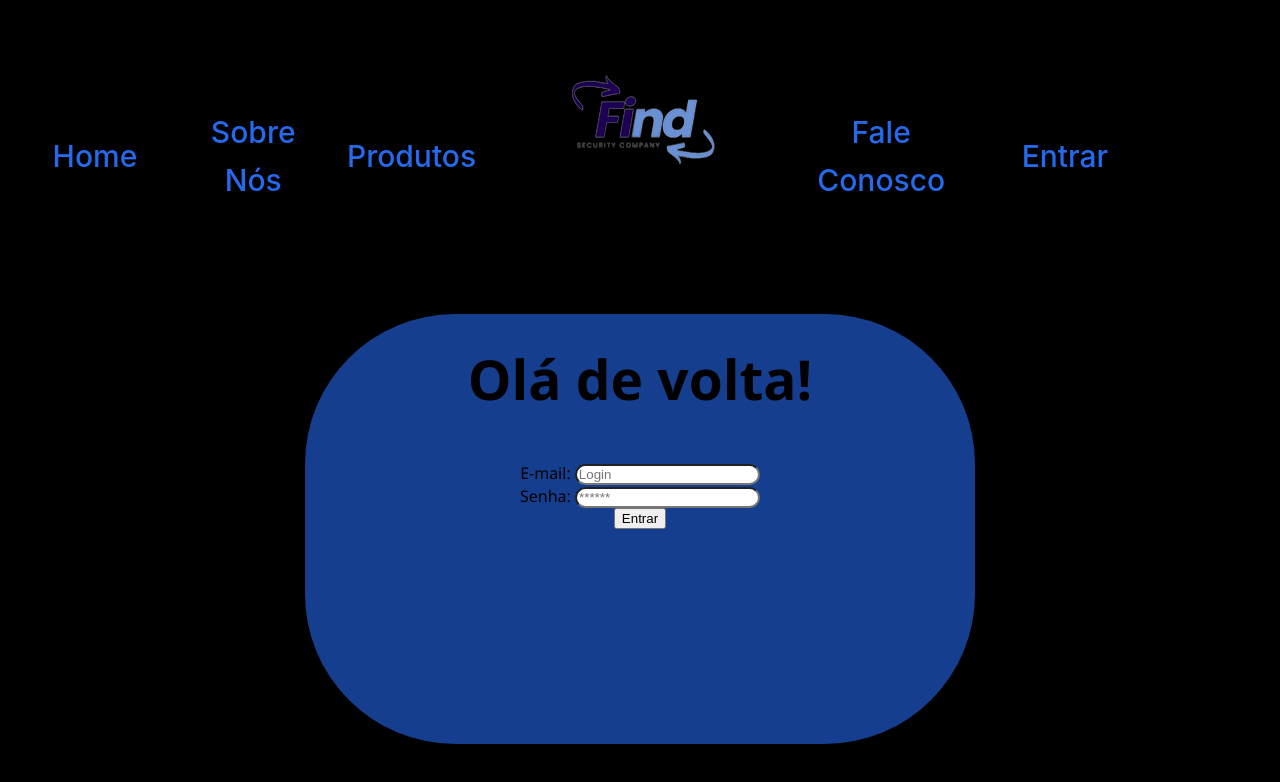
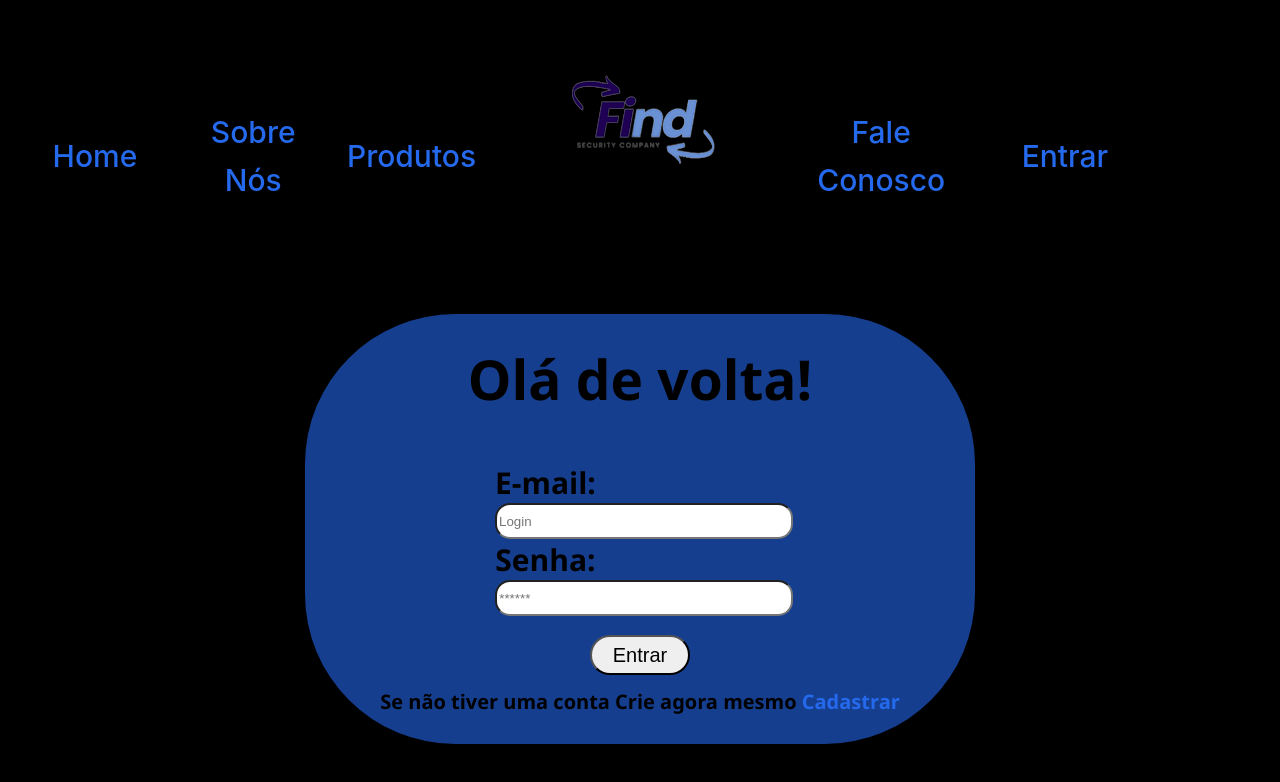
Before and after one commit to DaviRdaSilva/FIND, a website: page site/public/login.html in a window 1280 px wide. Drawn offline with Linux system fonts and the light colour scheme.

Commit message:
Tela de Login

```diff
--- a/site/public/css/style_login.css
+++ b/site/public/css/style_login.css
@@ -80,4 +80,33 @@ body{
 
 .card_login input{
     border-radius: 15px;
+    width: 100%;
+    height: 30px;
 }
+
+.campo span{
+    width: 100%;
+    font-size: 30px;
+    font-weight: 600;
+}
+
+.botao{
+    width: 100px;
+    height: 40px;
+    border-radius: 20px;
+    margin-top: 3%;
+    font-size: 20px;
+    font-weight: 500;
+}
+
+.mesagem{
+    font-size: 20px;
+    color: #000000;
+    margin-top: 2%;
+    font-weight: 600;
+}
+
+.mesagem a{
+    text-decoration: none;
+    color: #2569ed;
+}
--- a/site/public/login.html
+++ b/site/public/login.html
@@ -50,6 +50,7 @@
               <input id="senha_input" type="text" placeholder="******" />
             </div>
             <button class="botao" onclick="entrar()">Entrar</button>
+            <span class="mesagem">Se não tiver uma conta Crie agora mesmo <a href="cadastro.html">Cadastrar</a></span>
           </div>
 
 
```
